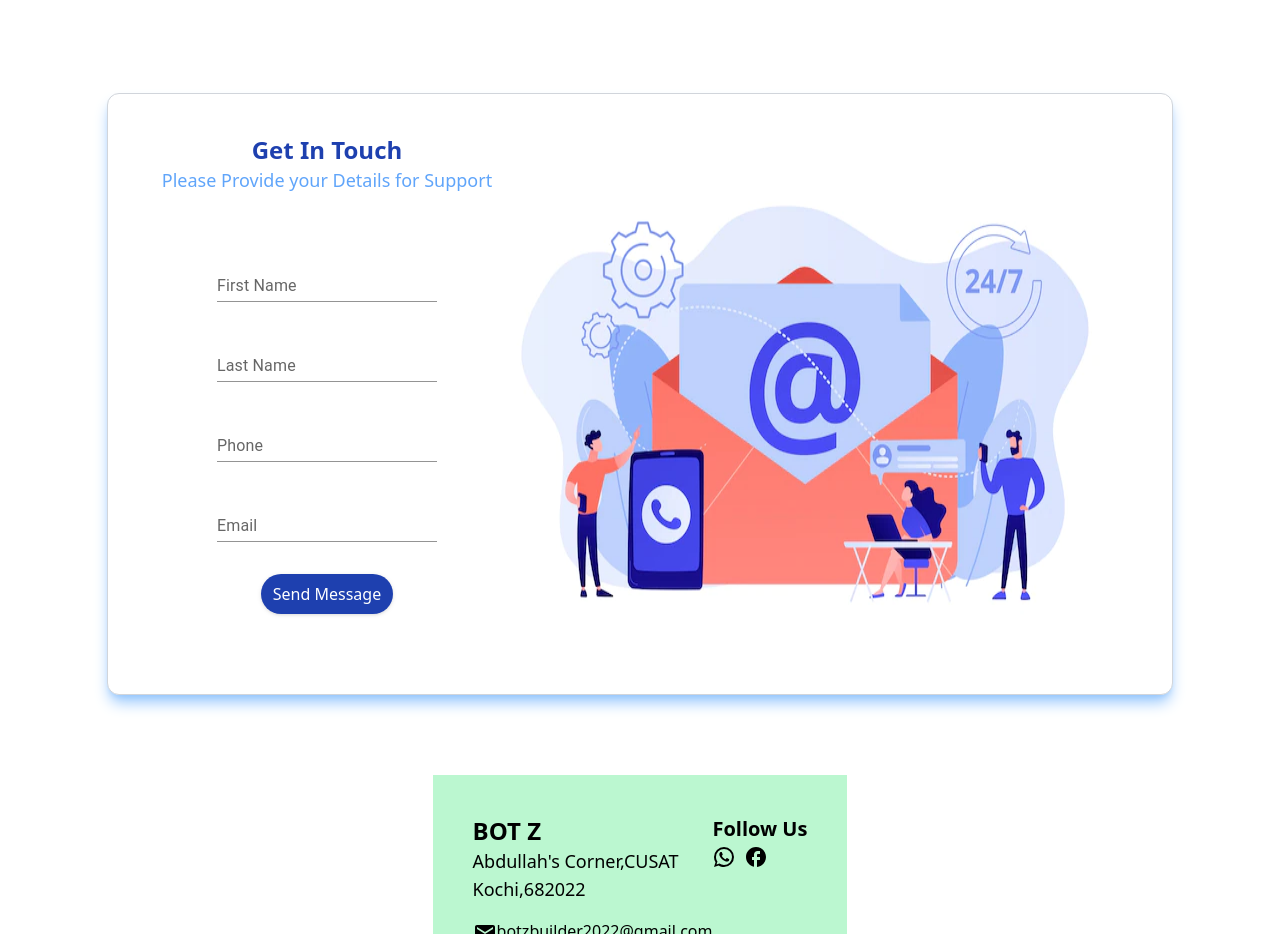
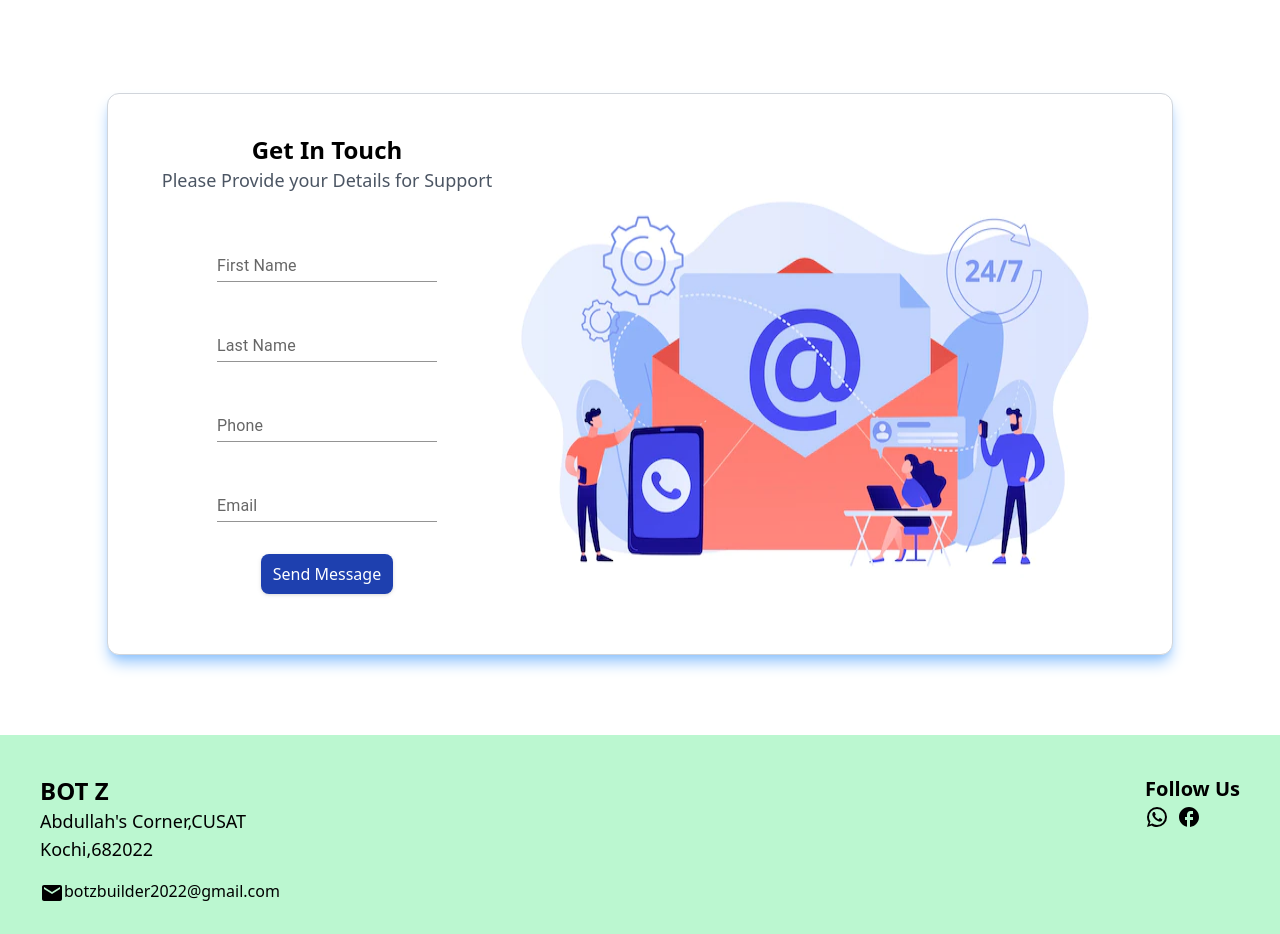
Before and after one commit to VishnuS-2000/BotZ-Builder, a Next.js app: page / in a window 1280 px wide. Shown: the part 2040-2974 px from the top of the page. Built offline with nearby package versions, Linux system fonts and the light colour scheme.

Commit message:
Updated Packages2

```diff
--- a/pages/index.tsx
+++ b/pages/index.tsx
@@ -20,7 +20,7 @@ import zIndex from '@mui/material/styles/zIndex';
 
 const Home: NextPage = () => {
   return (
-    <div className="flex flex-col items-center w-screen  md:max-w-7xl mx-auto">
+    <div className="md:max-w-7xl mx-auto">
       <NavBar/>
 
 
@@ -132,16 +132,16 @@ const Home: NextPage = () => {
       <div className="flex flex-col items-center justify-center text-center space-y-10 relative z-0 mb-5">
 
       <div>
-      <h1 className='text-2xl text-center font-bold text-blue-800'>Get In Touch</h1>
-      <h3 className='text-lg font-xl font-medium text-blue-400'>Please Provide your Details for Support</h3>
+      <h1 className='text-2xl text-center font-bold text-black'>Get In Touch</h1>
+      <h3 className='text-lg font-xl font-medium text-gray-600'>Please Provide your Details for Support</h3>
       </div>
 
-      <form className="flex flex-col items-center p-5 space-y-8 w-full">
+      <form className="flex flex-col items-center  space-y-8 w-full">
       <TextField variant='standard' label="First Name"/>
       <TextField variant='standard' label="Last Name"/>
       <TextField variant='standard' label="Phone"/>
       <TextField variant='standard' label="Email"/>
-     <button className="rounded-full px-3 py-2 relative bg-blue-800 drop-shadow text-white z-10">Send Message</button>
+     <button className="rounded-lg px-3 py-2 relative bg-blue-800 drop-shadow text-white z-10">Send Message</button>
       </form>
 
       </div>
```
